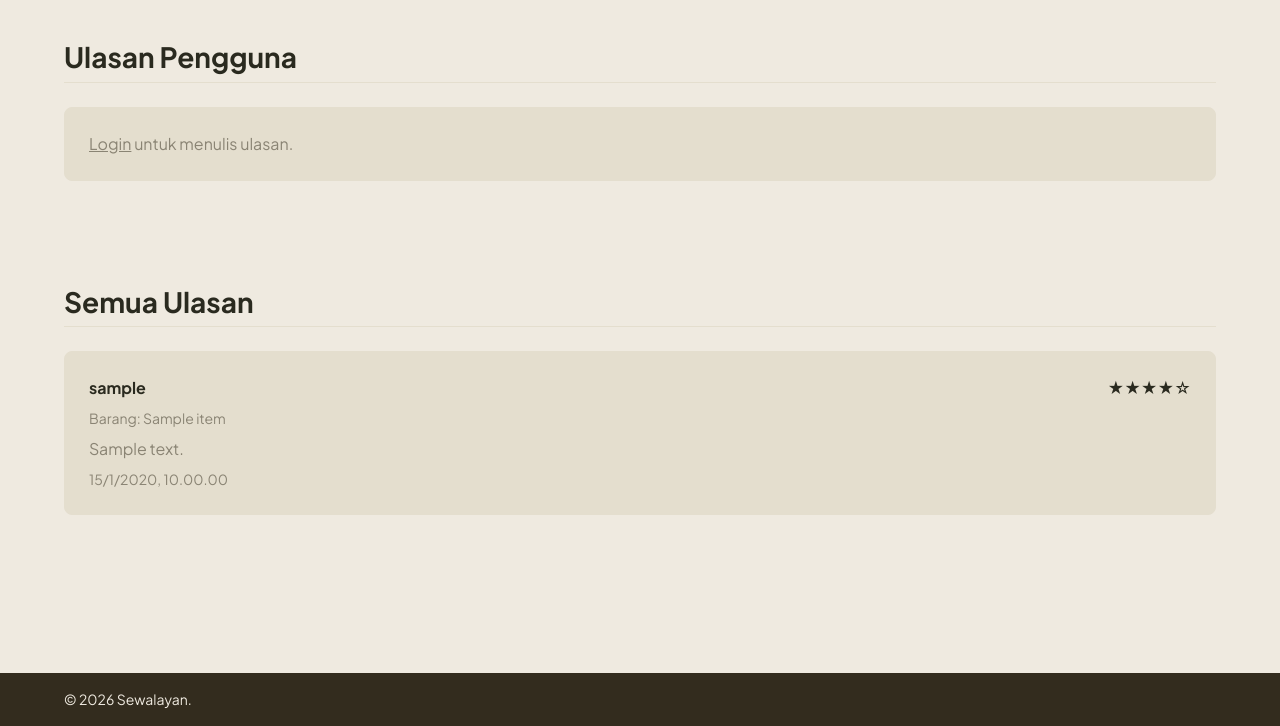
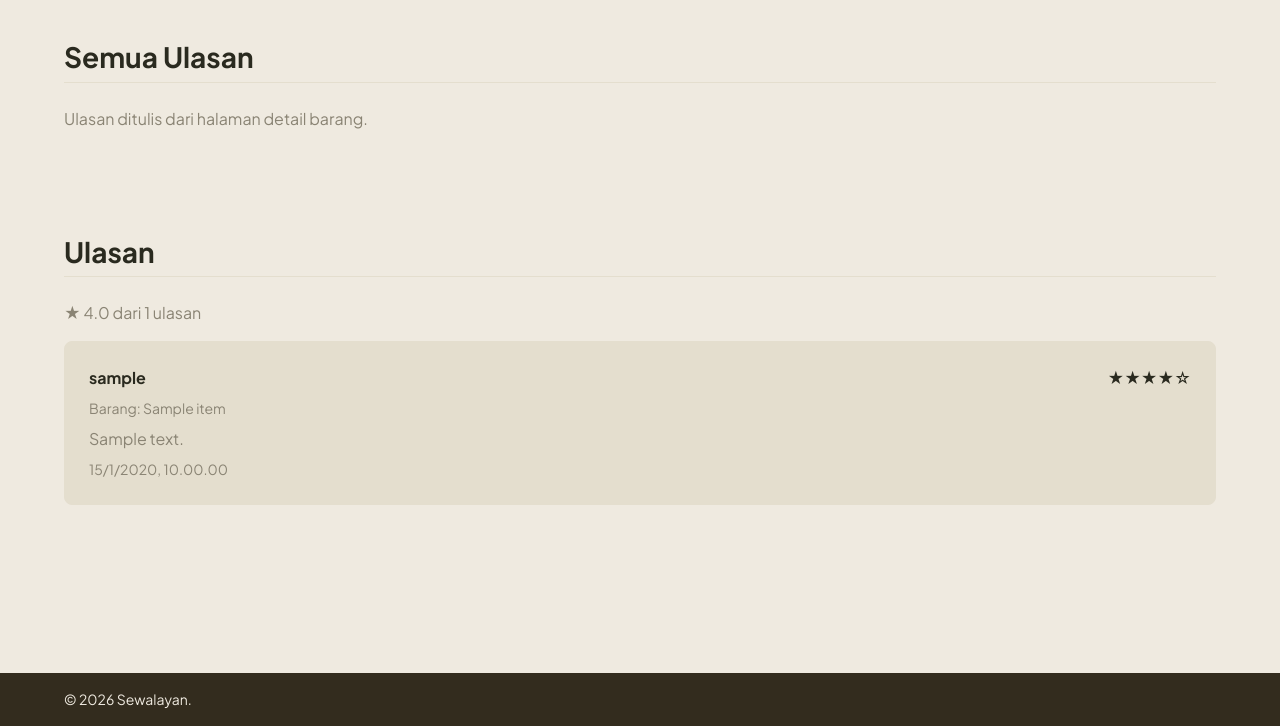
Before and after one commit to PBP-E-10/sewalayan, a Django app: page /review/ in a window 1280 px wide. Shown: the part 74-800 px from the top of the page. Run offline with Django 5.2, Linux system fonts and the light colour scheme; tables that the repository leaves empty hold one stand-in row (values such as "Sample post").

Commit message:
refactor(review): pindahin template ke root folder, review per barang

```diff
--- a/review/templates/review/review_list.html
+++ /dev/null
@@ -1,124 +0,0 @@
-{% extends 'base.html' %}
-
-{% block meta %}
-<title>Ulasan | Sewalayan</title>
-{% endblock %}
-
-{% block content %}
-<div class="stack stack--lg">
-    <section class="section">
-        <h1 class="section__title">Ulasan Pengguna</h1>
-
-        {% if user.is_authenticated %}
-            <form id="review-form" class="card stack">
-                {% csrf_token %}
-                {% include 'review/_form_fields.html' %}
-                <div class="row">
-                    <button type="submit" class="btn btn--primary">Kirim Ulasan</button>
-                    <span id="form-message" class="text-sm text-muted"></span>
-                </div>
-            </form>
-        {% else %}
-            <div class="card">
-                <p><a href="{% url 'user:login' %}">Login</a> untuk menulis ulasan.</p>
-            </div>
-        {% endif %}
-    </section>
-
-    <section class="section">
-        <h2 class="section__title">Semua Ulasan</h2>
-        <div id="review-list" class="grid">
-            <p class="text-muted">Memuat ulasan...</p>
-        </div>
-    </section>
-</div>
-
-<script>
-    const listEl = document.getElementById('review-list');
-    const formEl = document.getElementById('review-form');
-    const csrfToken = '{{ csrf_token }}';
-
-    function makeEl(tag, className, text) {
-        const el = document.createElement(tag);
-        if (className) el.className = className;
-        if (text !== undefined) el.textContent = text;
-        return el;
-    }
-
-    async function loadReviews() {
-        const response = await fetch("{% url 'review:show_json' %}");
-        const reviews = await response.json();
-
-        listEl.innerHTML = '';
-        if (reviews.length === 0) {
-            listEl.append(makeEl('p', 'text-muted', 'Belum ada ulasan.'));
-            return;
-        }
-
-        reviews.forEach((review) => {
-            const card = makeEl('article', 'card stack stack--sm');
-
-            const header = makeEl('div', 'row row--between');
-            header.append(
-                makeEl('strong', '', review.reviewer),
-                makeEl('span', '', '★'.repeat(review.rating) + '☆'.repeat(5 - review.rating)),
-            );
-
-            card.append(
-                header,
-                makeEl('small', 'text-sm text-muted', `Barang: ${review.item}`),
-                makeEl('p', '', review.comment || '(tanpa komentar)'),
-                makeEl('small', 'text-sm text-muted', new Date(review.created_at).toLocaleString('id-ID')),
-            );
-
-            if (review.is_owner) {
-                const actions = makeEl('div', 'row');
-
-                const editLink = makeEl('a', 'btn', 'Edit');
-                editLink.href = `/review/${review.id}/edit/`;
-
-                const deleteBtn = makeEl('button', 'btn', 'Hapus');
-                deleteBtn.addEventListener('click', () => deleteReview(review.id));
-
-                actions.append(editLink, deleteBtn);
-                card.append(actions);
-            }
-
-            listEl.append(card);
-        });
-    }
-
-    async function deleteReview(id) {
-        if (!confirm('Hapus ulasan ini?')) return;
-
-        const response = await fetch(`/review/${id}/delete-ajax/`, {
-            method: 'POST',
-            headers: { 'X-CSRFToken': csrfToken },
-        });
-        if (response.ok) loadReviews();
-    }
-
-    if (formEl) {
-        formEl.addEventListener('submit', async (event) => {
-            event.preventDefault();
-            const message = document.getElementById('form-message');
-
-            const response = await fetch("{% url 'review:create_ajax' %}", {
-                method: 'POST',
-                body: new FormData(formEl),
-            });
-
-            if (response.ok) {
-                formEl.reset();
-                message.textContent = 'Ulasan berhasil dikirim!';
-                loadReviews();
-            } else {
-                const data = await response.json();
-                message.textContent = data.error || Object.values(data.errors).flat().join(' ');
-            }
-        });
-    }
-
-    loadReviews();
-</script>
-{% endblock %}
--- a/review/urls.py
+++ b/review/urls.py
@@ -1,17 +1,17 @@
 from django.urls import path
 from review.views import (
-    show_review, create_review, edit_review, delete_review,
+    show_review, edit_review,
     show_review_json, create_review_ajax, delete_review_ajax,
+    show_item_reviews,
 )
 
 app_name = 'review'
 
 urlpatterns = [
     path('', show_review, name='show'),
-    path('create/', create_review, name='create'),
     path('<int:id>/edit/', edit_review, name='edit'),
-    path('<int:id>/delete/', delete_review, name='delete'),
     path('json/', show_review_json, name='show_json'),
     path('create-ajax/', create_review_ajax, name='create_ajax'),
     path('<int:id>/delete-ajax/', delete_review_ajax, name='delete_ajax'),
+    path('item/<int:item_id>/', show_item_reviews, name='item_reviews'),
 ]
--- a/review/views.py
+++ b/review/views.py
@@ -1,30 +1,13 @@
-from django.http import HttpResponse, JsonResponse
+from django.http import JsonResponse
 from django.shortcuts import render, redirect, get_object_or_404
 from django.views.decorators.http import require_POST
 from review.models import Review
 from django.contrib.auth.decorators import login_required
 from review.forms import ReviewForm
+from item.models import Item
 
 def show_review(request):
-    context = {
-        'form': ReviewForm(user=request.user),
-    }
-    return render(request, 'review/review_list.html', context)
-
-@login_required(login_url='user:login')
-def create_review(request):
-    form = ReviewForm(request.POST or None, user=request.user)
-
-    if request.method == "POST" and form.is_valid():
-        review = form.save(commit=False)
-        review.reviewer = request.user
-        review.save()
-        return redirect('review:show')
-
-    context = {
-        'form': form,
-    }
-    return render(request, 'review/review_form.html', context)
+    return render(request, 'review/review_list.html')
 
 @login_required(login_url='user:login')
 def edit_review(request, id):
@@ -37,16 +20,8 @@ def edit_review(request, id):
 
     context = {
         'form': form,
-        'is_edit': True,
     }
     return render(request, 'review/review_form.html', context)
-
-@login_required(login_url='user:login')
-@require_POST
-def delete_review(request, id):
-    review = get_object_or_404(Review, pk=id, reviewer=request.user)
-    review.delete()
-    return redirect('review:show')
 
 def show_review_json(request):
     reviews = Review.objects.select_related('reviewer', 'item')
@@ -92,3 +67,10 @@ def delete_review_ajax(request, id):
     review = get_object_or_404(Review, pk=id, reviewer=request.user)
     review.delete()
     return JsonResponse({'status': 'deleted'})
+
+def show_item_reviews(request, item_id):
+    item = get_object_or_404(Item, pk=item_id)
+    context = {
+        'item': item,
+    }
+    return render(request, 'review/item_reviews.html', context)
--- /dev/null
+++ b/templates/review/_item_reviews.html
@@ -0,0 +1,144 @@
+<section class="section" id="item-reviews"
+         data-json-url="{% url 'review:show_json' %}{% if item %}?item={{ item.id }}{% endif %}"
+         data-create-url="{% url 'review:create_ajax' %}"
+         data-show-item-name="{% if item %}false{% else %}true{% endif %}">
+    <h2 class="section__title">Ulasan</h2>
+
+    <div class="stack">
+        <p id="item-review-summary" class="text-muted">Memuat ulasan...</p>
+
+        {% if item %}
+            {% if user.is_authenticated %}
+                <form id="item-review-form" class="card stack">
+                    {% csrf_token %}
+                    <input type="hidden" name="item" value="{{ item.id }}">
+
+                    <div class="stack stack--sm">
+                        <label for="item-review-rating">Rating (1-5)</label>
+                        <input class="input" id="item-review-rating" type="number" name="rating" min="1" max="5" required>
+                    </div>
+
+                    <div class="stack stack--sm">
+                        <label for="item-review-comment">Ulasan</label>
+                        <textarea class="input" id="item-review-comment" name="comment" rows="3"
+                                  placeholder="Ceritakan pengalamanmu menyewa barang ini..."></textarea>
+                    </div>
+
+                    <div class="row">
+                        <button type="submit" class="btn btn--primary">Kirim Ulasan</button>
+                        <span id="item-review-message" class="text-sm text-muted"></span>
+                    </div>
+                </form>
+            {% else %}
+                <div class="card">
+                    <p><a href="{% url 'user:login' %}">Masuk</a> untuk menulis ulasan.</p>
+                </div>
+            {% endif %}
+        {% endif %}
+
+        <div id="item-review-list" class="grid"></div>
+    </div>
+</section>
+
+<script>
+(() => {
+    const sectionEl = document.getElementById('item-reviews');
+    const jsonUrl = sectionEl.dataset.jsonUrl;
+    const createUrl = sectionEl.dataset.createUrl;
+    const showItemName = sectionEl.dataset.showItemName === 'true';
+    const csrfToken = '{{ csrf_token }}';
+
+    const listEl = document.getElementById('item-review-list');
+    const summaryEl = document.getElementById('item-review-summary');
+    const formEl = document.getElementById('item-review-form');
+
+    function makeEl(tag, className, text) {
+        const el = document.createElement(tag);
+        if (className) el.className = className;
+        if (text !== undefined) el.textContent = text;
+        return el;
+    }
+
+    async function loadReviews() {
+        const response = await fetch(jsonUrl);
+        const reviews = await response.json();
+
+        listEl.innerHTML = '';
+        if (reviews.length === 0) {
+            summaryEl.textContent = 'Belum ada ulasan.';
+            return;
+        }
+
+        const average = reviews.reduce((total, r) => total + r.rating, 0) / reviews.length;
+        summaryEl.textContent = `★ ${average.toFixed(1)} dari ${reviews.length} ulasan`;
+
+        reviews.forEach((review) => {
+            const card = makeEl('article', 'card stack stack--sm');
+
+            const header = makeEl('div', 'row row--between');
+            header.append(
+                makeEl('strong', '', review.reviewer),
+                makeEl('span', '', '★'.repeat(review.rating) + '☆'.repeat(5 - review.rating)),
+            );
+            card.append(header);
+
+            if (showItemName) {
+                card.append(makeEl('small', 'text-sm text-muted', `Barang: ${review.item}`));
+            }
+
+            card.append(
+                makeEl('p', '', review.comment || '(tanpa komentar)'),
+                makeEl('small', 'text-sm text-muted', new Date(review.created_at).toLocaleString('id-ID')),
+            );
+
+            if (review.is_owner) {
+                const actions = makeEl('div', 'row');
+
+                const editLink = makeEl('a', 'btn', 'Edit');
+                editLink.href = `/review/${review.id}/edit/`;
+
+                const deleteBtn = makeEl('button', 'btn', 'Hapus');
+                deleteBtn.addEventListener('click', () => deleteReview(review.id));
+
+                actions.append(editLink, deleteBtn);
+                card.append(actions);
+            }
+
+            listEl.append(card);
+        });
+    }
+
+    async function deleteReview(id) {
+        if (!confirm('Hapus ulasan ini?')) return;
+
+        const response = await fetch(`/review/${id}/delete-ajax/`, {
+            method: 'POST',
+            headers: { 'X-CSRFToken': csrfToken },
+        });
+        if (response.ok) loadReviews();
+    }
+
+    if (formEl) {
+        formEl.addEventListener('submit', async (event) => {
+            event.preventDefault();
+            const message = document.getElementById('item-review-message');
+
+            const response = await fetch(createUrl, {
+                method: 'POST',
+                body: new FormData(formEl),
+            });
+
+            if (response.ok) {
+                formEl.reset();
+                message.textContent = 'Ulasan berhasil dikirim!';
+                loadReviews();
+            } else {
+                const data = await response.json();
+                message.textContent = data.error || Object.values(data.errors).flat().join(' ');
+            }
+        });
+    }
+
+    loadReviews();
+})();
+</script>
--- /dev/null
+++ b/templates/review/review_list.html
@@ -0,0 +1,16 @@
+{% extends 'base.html' %}
+
+{% block meta %}
+<title>Ulasan | Sewalayan</title>
+{% endblock %}
+
+{% block content %}
+<div class="stack stack--lg">
+    <section class="section">
+        <h1 class="section__title">Semua Ulasan</h1>
+        <p class="text-muted">Ulasan ditulis dari halaman detail barang.</p>
+    </section>
+
+    {% include 'review/_item_reviews.html' %}
+</div>
+{% endblock %}
```
Also changed, not shown: review/tests.py (+13 -6 lines), templates/review/item_reviews.html (added, +16 -0 lines), templates/review/review_form.html (renamed from review/templates/review/review_form.html, +3 -5 lines), templates/review/_form_fields.html (renamed from review/templates/review/_form_fields.html).
